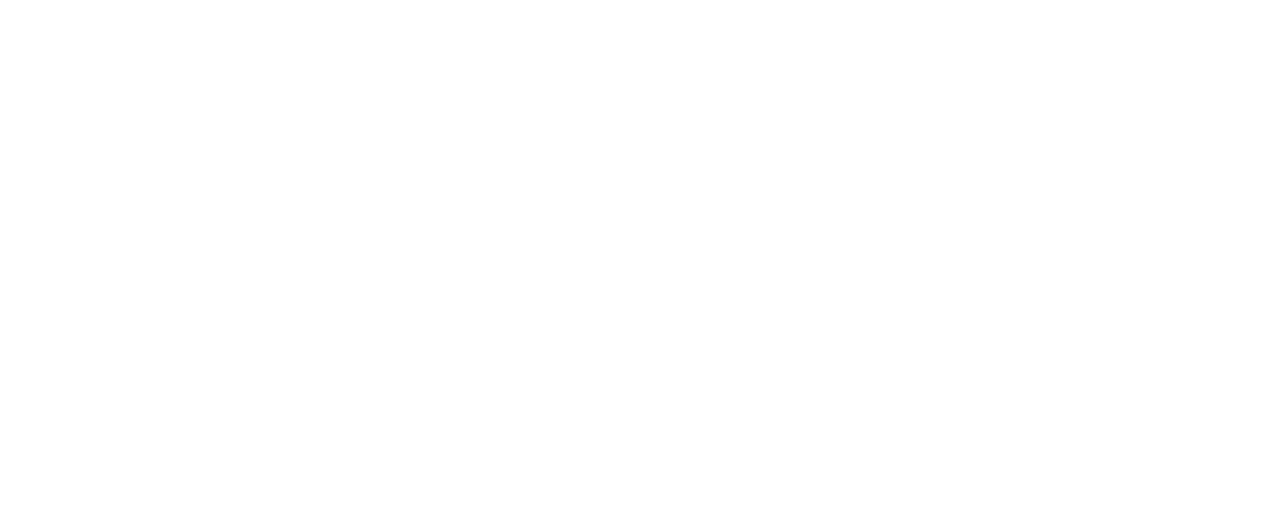
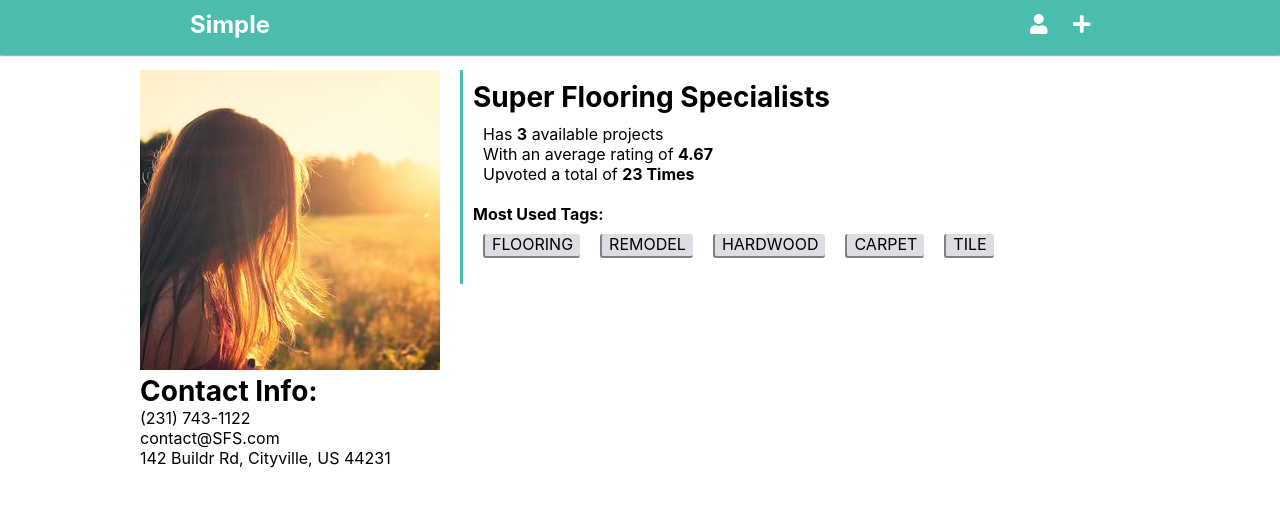
Before and after one commit to KerstingJ/simple, a React (Create React App) app in the folder simple/: page /contractors/1 in a window 1280 px wide. Shown: the top 506 px of the page. Built offline with nearby package versions, Linux system fonts and the light colour scheme.

Commit message:
working on contractor view

```diff
--- a/simple/src/App.js
+++ b/simple/src/App.js
@@ -6,6 +6,7 @@
 import Login from './views/Login'
 import MainView from './views/MainView.js'
 import ProjectView from './views/ProjectView.js'
+import ContractorView from './views/ContractorView.js'
 
 export default function(props){
   return (
@@ -14,6 +15,7 @@
       <Route path="/register" component={Login} register={true}/> */}
       <Route exact path="/" component={MainView} />
       <Route path="/projects/:id" component={ProjectView} />
+      <Route path="/contractors/:id" component={ContractorView} />
       <Route path="/addProject" component={MainView} />
     </div>
   );
--- a/simple/src/dummy-data.js
+++ b/simple/src/dummy-data.js
@@ -1,6 +1,7 @@
-export default [
+export const projects = [
     {
         id: 1,
+        contractor_id: 1,
         contractor: "Super Flooring Specialists",
         client: "Jane Doe",
         location: "Cityville, US",
@@ -12,6 +13,7 @@
     },
     {
         id: 2,
+        contractor_id: 1,
         contractor: "Super Flooring Specialists",
         client: "Jim Jameson",
         location: "Cityville, US",
@@ -23,6 +25,7 @@
     },
     {
         id: 3,
+        contractor_id: 1,
         contractor: "Super Flooring Specialists",
         client: "Amir Amdatellib",
         location: "Cityville, US",
@@ -34,6 +37,7 @@
     },
     {
         id: 4,
+        contractor_id: 2,
         contractor: "Contractor Man",
         client: "Jessica Smith",
         location: "Cityville, US",
@@ -45,6 +49,7 @@
     },
     {
         id: 5,
+        contractor_id: 2,
         contractor: "Contractor Man",
         client: "Yvonne Wright",
         location: "Cityville, US",
@@ -56,6 +61,7 @@
     },
     {
         id: 6,
+        contractor_id: 3,
         contractor: "Billys Roofing",
         client: "Greg Johnson",
         location: "Cityville, US",
@@ -66,3 +72,34 @@
         review: "Sed ut perspiciatis unde omnis iste natus error sit voluptatem accusantium doloremque laudantium, totam rem aperiam, eaque ipsa quae ab illo inventore veritatis et quasi architecto beatae vitae dicta sunt explicabo. Nemo enim ipsam voluptatem quia voluptas sit aspernatur aut odit aut fugit, sed quia consequuntur magni dolores eos qui ratione voluptatem sequi nesciunt. Neque porro quisquam est, qui dolorem ipsum quia dolor sit amet, consectetur, adipisci velit, sed quia non numquam eius modi tempora incidunt ut labore et dolore magnam aliquam quaerat voluptatem."
     }
 ];
+
+export const contractors = [
+    {
+        id: 1,
+        name: "Super Flooring Specialists",
+        image: "../imgs/profile.jpeg",
+        phone: "(231) 743-1122",
+        email: "contact@SFS.com",
+        address: "142 Buildr Rd, Cityville, US 44231",
+        projects: projects.filter(p => p.contractor_id === 1)
+    },
+    {
+        id: 2,
+        name: "Contractor Man",
+        image: "../imgs/profile.jpeg",
+        phone: "(231) 743-1122",
+        email: "ContactAContractor@Man.com",
+        address: "74322 Big Factory Ave, Cityville, US 44221",
+        projects: projects.filter(p => p.contractor_id === 2)
+    },
+    {
+        id: 3,
+        name: "Billys Roofing",
+        image: "../imgs/profile.jpeg",
+        phone: "(231) 743-1122",
+        email: "BillyDoesIt@Roofing.com",
+        address: "2322 Main St, Cityville, US 44121",
+        projects: projects.filter(p => p.contractor_id === 3)
+    },
+
+];
--- /dev/null
+++ b/simple/src/utils/ArrayManip.js
@@ -0,0 +1,22 @@
+export function getMostOccuring(array){
+    /*
+
+        Takes in an array of strings. and counts occurences of each string in the array,
+        returns an array of unique strings sorted in order of occurence
+
+    */
+
+    let counts = {};
+
+    for (let item of array){
+        if (!counts[item]){
+            counts[item] = 0;
+        }
+
+        counts[item]+= 1;
+    }
+
+    let most = Object.keys(counts);
+
+    return most.sort((a, b) => counts[a] > counts[b] ? -1 : 1)
+}
--- a/simple/src/views/ContractorView.js
+++ b/simple/src/views/ContractorView.js
@@ -1,32 +1,132 @@
-import React from "react";
+import React, { useEffect, useState } from "react";
 import styled from "styled-components";
 
-import Header from '../components/Header'
+import Header from "../components/Header";
+
+import { contractors as data } from "../dummy-data.js";
+import { getMostOccuring } from "../utils/ArrayManip.js";
 
 export default function(props) {
+  const [contractor, setContractor] = useState({});
+  const { projects } = contractor;
+
+  useEffect(() => {
+    let id = props.match.params.id;
+    setContractor(data.find(c => c.id + "" === id + ""));
+  }, []);
+
+  if (!contractor) {
+    return <div>Loading</div>;
+  }
+
+  console.log(contractor);
   return (
     <>
-      <Header>
-        <Container>
-          <div className="conttractorInfo">
+      <Header />
+      <Container>
+        <div className="contractorInfo">
+          <img alt="contractor profile" src={contractor.image} />
+          <div className="infoContent">
             {/* Contractor Name */}
-            {/* Location */}
+            <h2>Contact Info: </h2>
             {/* Phone */}
+            <p>{contractor.phone}</p>
             {/* email */}
+            <p>{contractor.email}</p>
             {/* address */}
+            <p>{contractor.address}</p>
             {/* Hours */}
           </div>
-          <div className="projectsBreakdown">
+        </div>
+        <div className="projectInfo">
+          <div className="projectsBreakdown infoBox">
+            <h2>{contractor.name}</h2>
+            {projects && (
+              <p>
+                Has <strong>{projects.length}</strong> available projects
+              </p>
+            )}
+            {/* avg project rating */}
+            {projects && (
+              <p>
+                With an average rating of{" "}
+                <strong>
+                  {(
+                    projects.reduce(
+                      (total, current) => total + current.rating,
+                      0
+                    ) / projects.length
+                  ).toFixed(2)}
+                </strong>
+              </p>
+            )}
+            {/* total upvotes */}
+            {projects && (
+              <p>
+                Upvoted a total of{" "}
+                <strong>
+                  {projects.reduce(
+                    (total, current) => total + current.votes,
+                    0
+                  )}{" "}
+                  Times
+                </strong>
+              </p>
+            )}
             {/* common project tags */}
-            {/* Number of projects */}
-            {/* avg project rating */}
-            {/* total upvotes */}
+            <h4>Most Used Tags: </h4>
+            {projects &&
+              getMostOccuring(projects.map(p => p.tags).flat()).map(tag => (
+                <span key={tag} className="tag">
+                  {tag.toUpperCase()}
+                </span>
+              ))}
           </div>
-          <div className="recentProjects">
-            {/* project cards? */}
-          </div>
-        </Container>
-      </Header>
+          <div className="recentProjects infoBox">{/* project cards? */}</div>
+        </div>
+      </Container>
     </>
   );
 }
+
+const Container = styled.div`
+  max-width: 1000px;
+  padding-top: 70px;
+  margin: 0 auto;
+  display: flex;
+
+  img {
+    max-width: 300px;
+  }
+
+  .projectInfo {
+    .infoBox {
+      border-left: 3px solid #4abdac;
+      margin-left: 20px;
+      padding: 10px;
+
+      p {
+        padding-left: 10px;
+      }
+    }
+
+    h2 {
+      margin-bottom: 10px;
+    }
+
+    h4 {
+      margin-top: 20px;
+      margin-bottom: 10px;
+    }
+
+    .tag {
+      margin: 10px;
+      padding: 0 7px 2px 7px;
+      border-radius: 3px;
+      border-bottom: 2px solid grey;
+      border-left: 2px solid grey;
+
+      background: #dfdce3;
+    }
+  }
+`;
--- a/simple/src/views/MainView.js
+++ b/simple/src/views/MainView.js
@@ -4,7 +4,7 @@
 
 import Header from '../components/Header';
 import ProjectCard from '../components/ProjectCard'
-import data from '../dummy-data';
+import {projects as data} from "../dummy-data";
 
 function MainView(props){
     const [projects, setProjects] = useState([])
--- a/simple/src/views/ProjectView.js
+++ b/simple/src/views/ProjectView.js
@@ -3,7 +3,7 @@
 import Header from "../components/Header.js";
 import LargeCarousel from "../components/LargeCarousel.js";
 
-import data from "../dummy-data";
+import {projects as data} from "../dummy-data";
 
 export default function(props) {
   const [project, setProject] = useState({});
@@ -15,6 +15,11 @@
 
   if (!project) {
     return <div>Somethings wrong with your project</div>;
+  }
+
+  const toContractor = event => {
+      event.preventDefault();
+      props.history.push(`/contractors/${project.contractor_id}`)
   }
 
   console.log(project);
@@ -38,7 +43,7 @@
               towards a streamlined cloud solution. User generated content in
               real-time will have multiple touchpoints for offshoring.
             </p>
-            <button className="contact">Contact {project.contractor}</button>
+            <button className="contact" onClick={toContractor}>Contact {project.contractor}</button>
           </div>
           <div className="clientInfo info infoRight">
             <h3>{project.client}</h3>
```
Also changed, not shown: simple/public/imgs/profile.jpeg (added).
